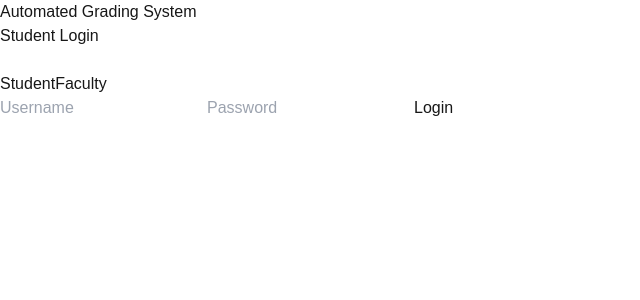
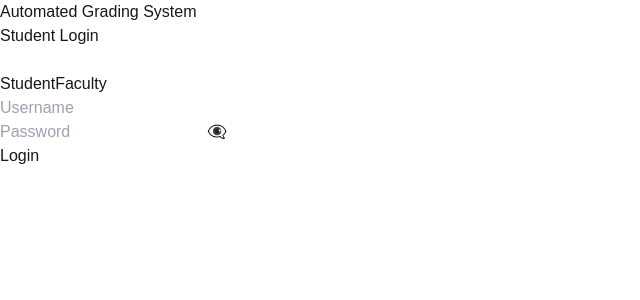
Before and after one commit to konain611/AutomatedGradingSystem, a Next.js app in the folder myapp/: page / in a window 1280 px wide. Shown: the top 300 px of the page, without its empty margins (0-640 px from the left). Built offline with nearby package versions, Linux system fonts and the light colour scheme.

Commit message:
added Show/Hide Password

```diff
--- a/myapp/src/app/page.tsx
+++ b/myapp/src/app/page.tsx
@@ -9,6 +9,7 @@ export default function Login() {
   const [password, setPassword] = useState("");
   const [error, setError] = useState("");
   const router = useRouter();
+  const [showPassword, setShowPassword] = useState(false); // Add this line
 
   const credentials = {
     student: { username: "student", password: "student123" },
@@ -77,13 +78,22 @@ export default function Login() {
               onChange={(e) => setUsername(e.target.value)}
               className="w-full px-4 py-2 rounded border border-black bg-white focus:border-black focus:outline-none"
             />
+            <div className="relative">
   <input
-              type="password"
+    type={showPassword ? "text" : "password"} // Toggle between text and password
     placeholder="Password"
     value={password}
     onChange={(e) => setPassword(e.target.value)}
-              className="w-full px-4 py-2 rounded border border-black bg-white focus:border-black focus:outline-none"
+    className="w-full px-4 py-2 rounded border border-black bg-white focus:border-black focus:outline-none pr-10" // Add pr-10 for padding-right
   />
+  <button
+    type="button"
+    onClick={() => setShowPassword(!showPassword)} // Toggle password visibility
+    className="absolute right-3 top-1/2 transform -translate-y-1/2 text-gray-600" // Position the button
+  >
+    {showPassword ? "👁️" : "👁️‍🗨️"} {/* You can replace these with icons from a library */}
+  </button>
+</div>
             <button
               type="submit"
               className="w-full bg-black text-white py-2 rounded transition-all duration-300 hover:bg-gray-800"
```
Lines whose indentation alone changed are shown as unchanged.
